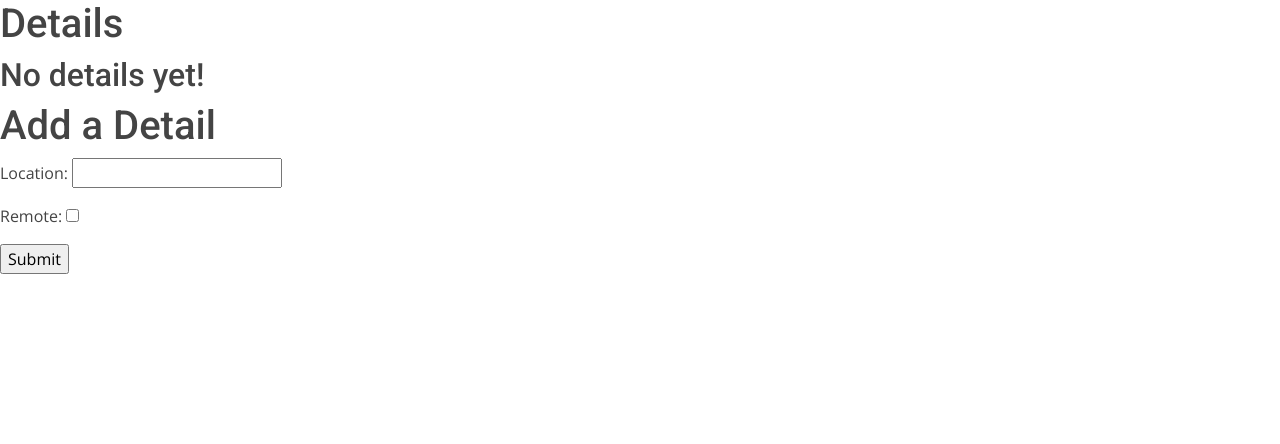
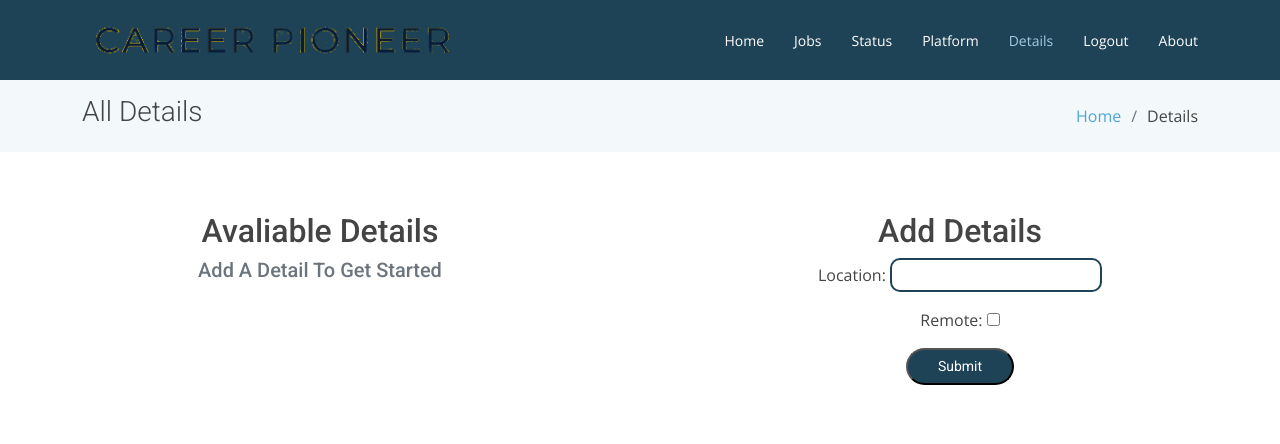
Before and after one commit to carreerpioneer/careerpioneer, a Django app: page /details/ in a window 1280 px wide. Shown: the top 444 px of the page. Run offline with Django 4.2, Linux system fonts and the light colour scheme; the visitor is signed in with stand-in values (Sample User, id 1); data that the repository does not hold is empty; some libraries are stand-ins or nearby versions.

Commit message:
details page

```diff
--- a/main_app/static/css/style.css
+++ b/main_app/static/css/style.css
@@ -42,6 +42,12 @@ h6,
 .all-section {
   width: 100%;
   text-align: center
+}
+
+.form-section input {
+  border-radius: 10px;
+  border: 2px #1e4356 solid;
+  padding: 3px;
 }
 
 
--- a/main_app/templates/details/details.html
+++ b/main_app/templates/details/details.html
@@ -2,33 +2,74 @@
 {% load static %}
 
 {% block head %}
+<!--Start Header-->
+<header id="header" class="d-flex align-items-center">
+  <div
+   class="container d-flex
+    justify-content-between align-items-center">
+
+    <div class="logo">
+      <a href="/">
+        <img
+         src="{% static "images/Careerpioneername.png" %}" alt="Logo"
+         class="img-fluid">
+      </a>
+    </div>
+    <!-- Start NavBar -->
+    <nav id="navbar" class="navbar">
+      <ul>
+        <li><a  href="/">Home</a></li>
+        <li><a href="{% url 'jobs' %}">Jobs</a></li>
+        <li><a href="{% url 'status' %}">Status</a></li>
+        <li><a href="{% url 'create-platform' %}">Platform</a></li>
+        <li><a class="active" href="/details">Details</a></li>
+        <li><a href="{% url 'logout' %}">Logout</a></li>
+        <li><a href="/about">About</a></li>
+      </ul>
+      <i class="bi bi-list mobile-nav-toggle"></i>
+    </nav>
+    <!-- .navbar -->
+
+  </div>
+</header>
+<!-- End Header -->
+
+<!--Main Stylesheet-->
+<link type="text/css" href="{% static "css/style.css" %}" rel="stylesheet">
 {% endblock head %}
 
 {% block content %}
-
-<h1>Details</h1>
+<section class="breadcrumbs">
+  <div class="container">
+    <div class="d-flex justify-content-between align-items-center">
+      <h2>All Details</h2>
+      <ol>
+        <li><a href="/">Home</a></li>
+        <li>Details</li>
+      </ol>
+    </div>
+  </div>
+</section>
+<div class="flex-container">
+  <section class="all-section">
+    <h2>Avaliable Details</h2>
     {% if jobdetail %}
-<table>
-    <tr>
-      <th>Detail</th>
-    </tr>
     {% for detail in jobdetail %}
-      <tr>
-        <td>{{ detail.location }}</td>
-        <td>{{ detail.remote }}</td>
-        <td><a href="{% url 'delete-detail' detail.id %}">Delete</a></td>
-      </tr>
+        <h5>{{ detail.location }} - {% if detail.remote == True %}Remote {% else %}On Site{% endif %}</h5>
+      <a href="{% url 'delete-detail' detail.id %}">Delete</a>
     {% endfor %}
-  </table>
     {% else %}
-  <h2>No details yet!</h2>
+    <h5 class="text-muted">Add A Detail To Get Started</h5>
     {% endif %}
-
-<h1>Add a Detail</h1>
+    </section>
+  <section class="form-section">
+    <h2>Add Details</h2>
     <form action="" method="POST">
       {% csrf_token %}
       {{ form.as_p }}
-  <input type="submit">
+      <button type="submit">Submit</button>
     </form>
+  </section>
+</div>
 
 {% endblock content %}
```
Also changed, not shown: main_app/templates/jobs/platform_form.html (+56 -12 lines). Lines whose indentation alone changed are shown as unchanged.
